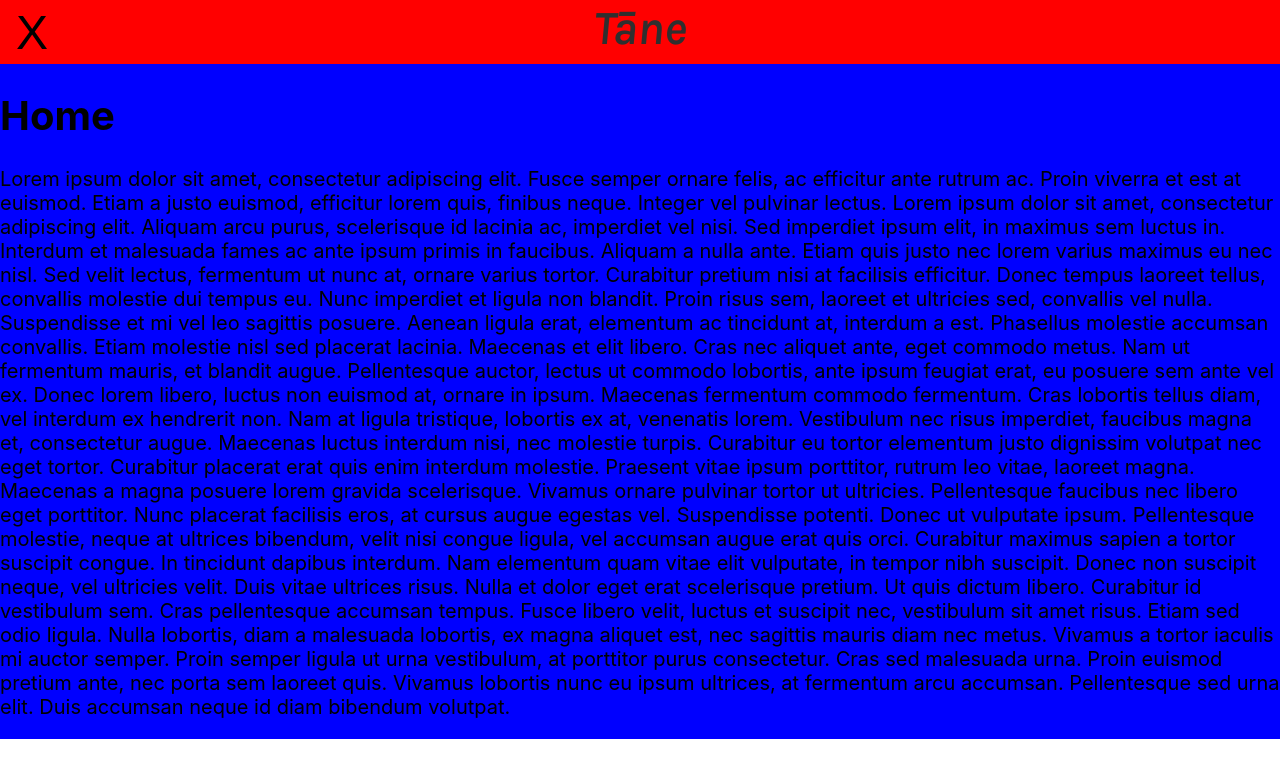
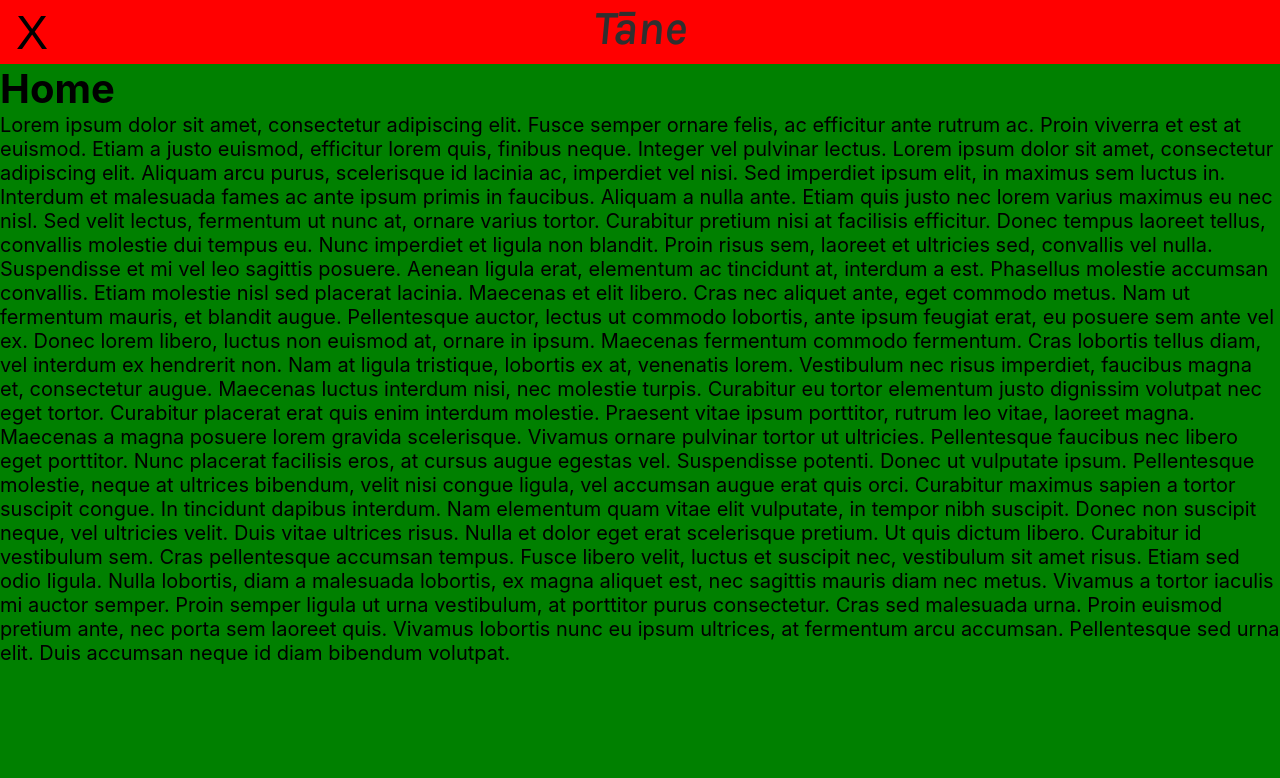
Before and after one commit to Lanruoj/Portfolio, a React (Create React App) app: page / in a window 1280 px wide. Shown: the top 778 px of the page. Built offline with nearby package versions, Linux system fonts and the light colour scheme.

Commit message:
Add style.css with overflow-x: hidden on <html> & <body> to keep navbar and menu fixed

```diff
--- a/public/index.html
+++ b/public/index.html
@@ -11,6 +11,7 @@
   <link rel="preconnect" href="https://fonts.googleapis.com">
   <link rel="preconnect" href="https://fonts.gstatic.com" crossorigin>
   <link href="https://fonts.googleapis.com/css2?family=Karla:ital,wght@0,400;1,600&display=swap" rel="stylesheet">
+  <link rel="stylesheet" type="text/css" href="style.css" />
 
   <title>Tāne Kaio</title>
 </head>
@@ -19,4 +20,6 @@
   <div id="root"></div>
 </body>
 
+
+
 </html>
--- /dev/null
+++ b/public/style.css
@@ -0,0 +1,12 @@
+* {
+  margin: 0px;
+  padding: 0px;
+  box-sizing: border-box;
+}
+
+html,
+body {
+  height: 100vh;
+  overflow-x: hidden;
+  background-color: green;
+}
--- a/src/components/Main.jsx
+++ b/src/components/Main.jsx
@@ -3,9 +3,10 @@ import { useMenuContext } from "../utils/MenuContext";
 
 export const Main = styled.main`
   position: relative;
-  background-color: ${(props) => (props.menuVisible ? "red" : "blue")};
+  /* background-color: ${(props) => (props.menuVisible ? "red" : "blue")}; */
   left: ${(props) => (props.menuVisible ? "50vw" : "0px")};
   transition: 1s;
-  overflow: hidden;
+  overflow-x: hidden;
+  /* height: 100px; */
   /* inline-size: 100vw; */
 `;
--- a/src/components/NavBar.jsx
+++ b/src/components/NavBar.jsx
@@ -39,7 +39,6 @@ const MenuButton = styled.button`
 
 const MenuContainer = styled.ul`
   position: fixed;
-  /* top: 0; */
   background-color: white;
   list-style: none;
   left: ${(props) => (props.menuVisible ? "0px" : "-50vw")};
```
